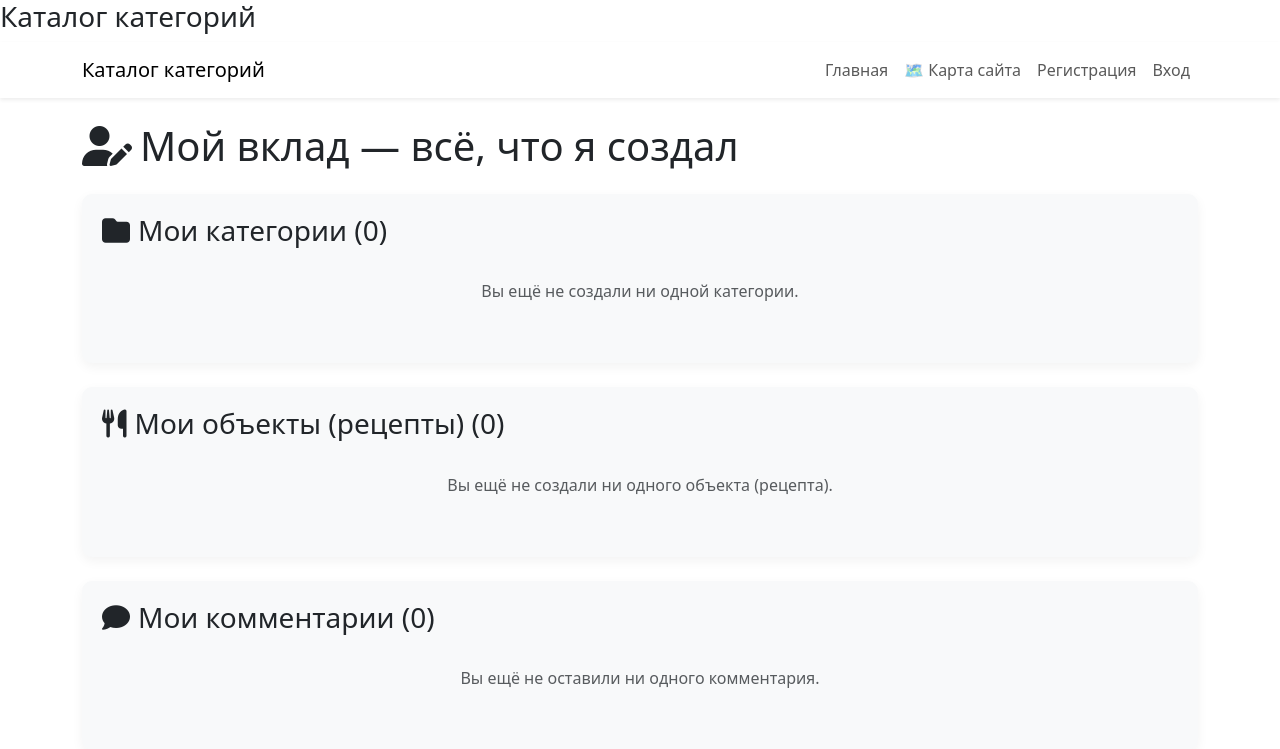
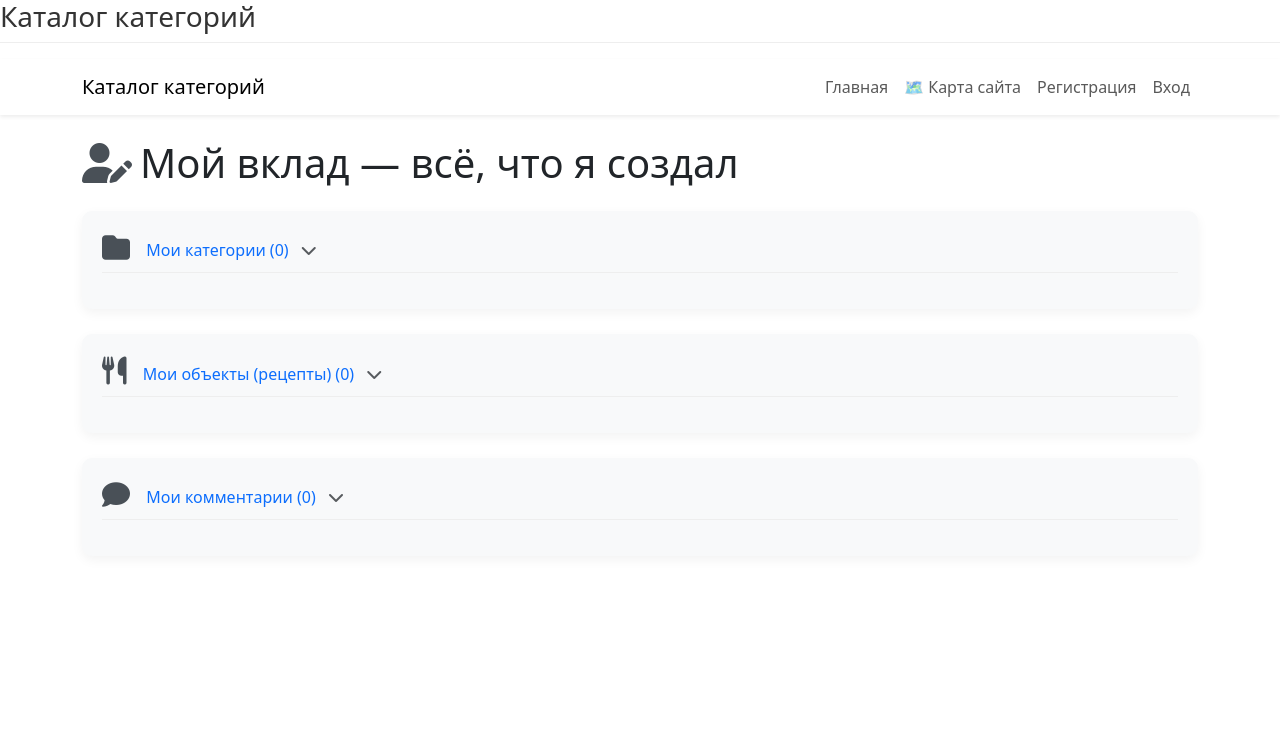
Before and after one commit to lisaCookie/create_objects, a Flask app: template RECIPES/templates/my_contribution.html in a window 1280 px wide. Shown: the top 749 px of the page. Run offline with Flask 3, Linux system fonts and the light colour scheme; the template is opened without the code that fills it, so the values that code supplies are empty.

Commit message:
modified:   RECIPES/templates/my_contribution.html         modified:   RECIPES/users/my_contribution.py         modified:   app.py

```diff
--- a/RECIPES/templates/my_contribution.html
+++ b/RECIPES/templates/my_contribution.html
@@ -6,10 +6,9 @@
   <link href="https://cdn.jsdelivr.net/npm/bootstrap@5.3.3/dist/css/bootstrap.min.css" rel="stylesheet">
   <!-- Font Awesome -->
   <link rel="stylesheet" href="https://cdnjs.cloudflare.com/ajax/libs/font-awesome/6.5.0/css/all.min.css">
-    <link rel="stylesheet" href="{{ url_for('static', filename='css/admin.css') }}">
+  <link rel="stylesheet" href="{{ url_for('static', filename='css/my_contribution.css') }}">
 </head>
 <body>
-
   <!-- Навигационная панель -->
   <div class="nav-bar">
     <h3>Каталог категорий</h3>
@@ -34,14 +33,21 @@
 
     <!-- Мои категории -->
     <div class="admin-panel">
-        <h3><i class="fas fa-folder me-2"></i>Мои категории ({{ categories|length }})</h3>
+      <h3>
+        <i class="fas fa-folder me-2"></i>
+        <button class="btn btn-link p-0 text-decoration-none" type="button" data-bs-toggle="collapse" data-bs-target="#collapseCategories" aria-expanded="false" aria-controls="collapseCategories">
+          Мои категории ({{ categories|length }})
+          <i class="fas fa-chevron-down ms-2 text-muted"></i>
+        </button>
+      </h3>
+      <div class="collapse" id="collapseCategories">
         {% if categories %}
           <div class="list-group">
             {% for cat in categories %}
               <a href="{{ url_for('objects.category_page', category_id=cat.id) }}" class="list-group-item list-group-item-action">
                 <div class="d-flex justify-content-between align-items-center">
                   <strong>{{ cat.name }}</strong>
-                            <small class="text-muted">{{ cat.created_at.strftime('%d.%m.%Y') }}</small>
+                  <small class="text-muted">{{ cat.created_at | format_datetime }}</small>
                 </div>
                 <small class="text-secondary">Перейти к категории →</small>
               </a>
@@ -51,37 +57,55 @@
           <p class="text-center text-muted py-4">Вы ещё не создали ни одной категории.</p>
         {% endif %}
       </div>
+    </div>
 
     <!-- Мои объекты (рецепты) -->
     <div class="admin-panel mt-4">
-        <h3><i class="fas fa-utensils me-2"></i>Мои объекты (рецепты) ({{ objects|length }})</h3>
+      <h3>
+        <i class="fas fa-utensils me-2"></i>
+        <button class="btn btn-link p-0 text-decoration-none" type="button" data-bs-toggle="collapse" data-bs-target="#collapseObjects" aria-expanded="false" aria-controls="collapseObjects">
+          Мои объекты (рецепты) ({{ objects|length }})
+          <i class="fas fa-chevron-down ms-2 text-muted"></i>
+        </button>
+      </h3>
+      <div class="collapse" id="collapseObjects">
         {% if objects %}
-            <div class="list-group">
+          <div class="row g-3">
             {% for obj in objects %}
-                    <a href="{{ url_for('objects.category_page', category_id=obj.category_id) }}" class="list-group-item list-group-item-action">
-                        <div class="d-flex justify-content-between align-items-start">
-                            <div class="flex-grow-1">
-                                <strong>{{ obj.name }}</strong>
-                                <p class="mb-1"><em>{{ obj.description or "Без описания" }}</em></p>
-                                <small class="text-muted">
-                                    Категория: <a href="{{ url_for('objects.category_page', category_id=obj.category_id) }}" class="text-decoration-none">{{ obj.category_name }}</a>
+              <div class="col-md-6 col-lg-4">
+                <div class="card h-100 shadow-sm border-0">
+                  <div class="card-body d-flex flex-column">
+                    <h5 class="card-title mb-2">{{ obj.name }}</h5>
+                    <p class="card-text flex-grow-1"><em>{{ obj.description or "Без описания" }}</em></p>
+                    <small class="text-muted mb-2">
+                      Категория:
+                      <a href="{{ url_for('objects.category_page', category_id=obj.category_id) }}" class="text-decoration-none text-primary">
+                        {{ obj.category_name }}
+                      </a>
                     </small>
-                                <br>
-                                <small class="text-secondary">Создан: {{ obj.created_at.strftime('%d.%m.%Y') }}</small>
+                    <small class="text-secondary mb-3">Создан: {{ obj.created_at | format_datetime }}</small>
+                    <a href="{{ url_for('objects.category_page', category_id=obj.category_id) }}" class="btn btn-outline-primary btn-sm mt-auto"> Подробнее → </a>
                   </div>
-                            <i class="fas fa-arrow-right text-secondary ms-3"></i>
                 </div>
-                    </a>
+              </div>
             {% endfor %}
           </div>
         {% else %}
           <p class="text-center text-muted py-4">Вы ещё не создали ни одного объекта (рецепта).</p>
         {% endif %}
       </div>
+    </div>
 
     <!-- Мои комментарии -->
     <div class="admin-panel mt-4">
-        <h3><i class="fas fa-comment me-2"></i>Мои комментарии ({{ comments|length }})</h3>
+      <h3>
+        <i class="fas fa-comment me-2"></i>
+        <button class="btn btn-link p-0 text-decoration-none" type="button" data-bs-toggle="collapse" data-bs-target="#collapseComments" aria-expanded="false" aria-controls="collapseComments">
+          Мои комментарии ({{ comments|length }})
+          <i class="fas fa-chevron-down ms-2 text-muted"></i>
+        </button>
+      </h3>
+      <div class="collapse" id="collapseComments">
         {% if comments %}
           <div class="list-group">
             {% for comment in comments %}
@@ -93,7 +117,7 @@
                       <strong>{{ comment.object_name }}</strong>
                     </a>
                     <p class="mt-2">{{ comment.text }}</p>
-                                <small class="text-secondary">Оставлен: {{ comment.created_at.strftime('%d.%m.%Y %H:%M') }}</small>
+                    <small class="text-secondary">Оставлен: {{ comment.created_at | format_datetime('%d.%m.%Y %H:%M') }}</small>
                   </div>
                   <form method="POST" action="{{ url_for('delete_objects.delete_comment', comment_id=comment.id) }}" style="display:inline;">
                     <button type="submit" class="btn btn-outline-danger btn-sm ms-2" onclick="return confirm('Удалить этот комментарий?')">
@@ -109,11 +133,12 @@
         {% endif %}
       </div>
     </div>
+  </div>
 
   <!-- Bootstrap JS -->
   <script src="https://cdn.jsdelivr.net/npm/bootstrap@5.3.3/dist/js/bootstrap.bundle.min.js"></script>
+
   <!-- Ваш скрипт -->
   <script type="module" src="{{ url_for('static', filename='js/dashboard.js') }}"></script>
-
 </body>
 </html>
--- a/app.py
+++ b/app.py
@@ -17,6 +17,7 @@ from RECIPES.categories.object_movement import object_movement_bp
 from dotenv import load_dotenv
 import os
 import sqlite3
+from datetime import datetime
 
 load_dotenv()
 
@@ -124,6 +125,18 @@ def create_category():
             flash(f'Category "{category_name}" already exists.')
         return redirect(url_for('index'))
 
+@app.template_filter('format_datetime')
+def format_datetime(value, fmt='%d.%m.%Y'):
+    if isinstance(value, str):
+        try:
+            dt = datetime.strptime(value, '%Y-%m-%d %H:%M:%S')
+        except ValueError:
+            return value
+        return dt.strftime(fmt)
+    elif isinstance(value, datetime):
+        return value.strftime(fmt)
+    return ''
+
 if __name__ == "__main__":
     from RECIPES.users.work_db_users import init_users_table
     init_users_table()
```
Also changed, not shown: RECIPES/users/my_contribution.py (+45 -18 lines). Lines whose indentation alone changed are shown as unchanged.
